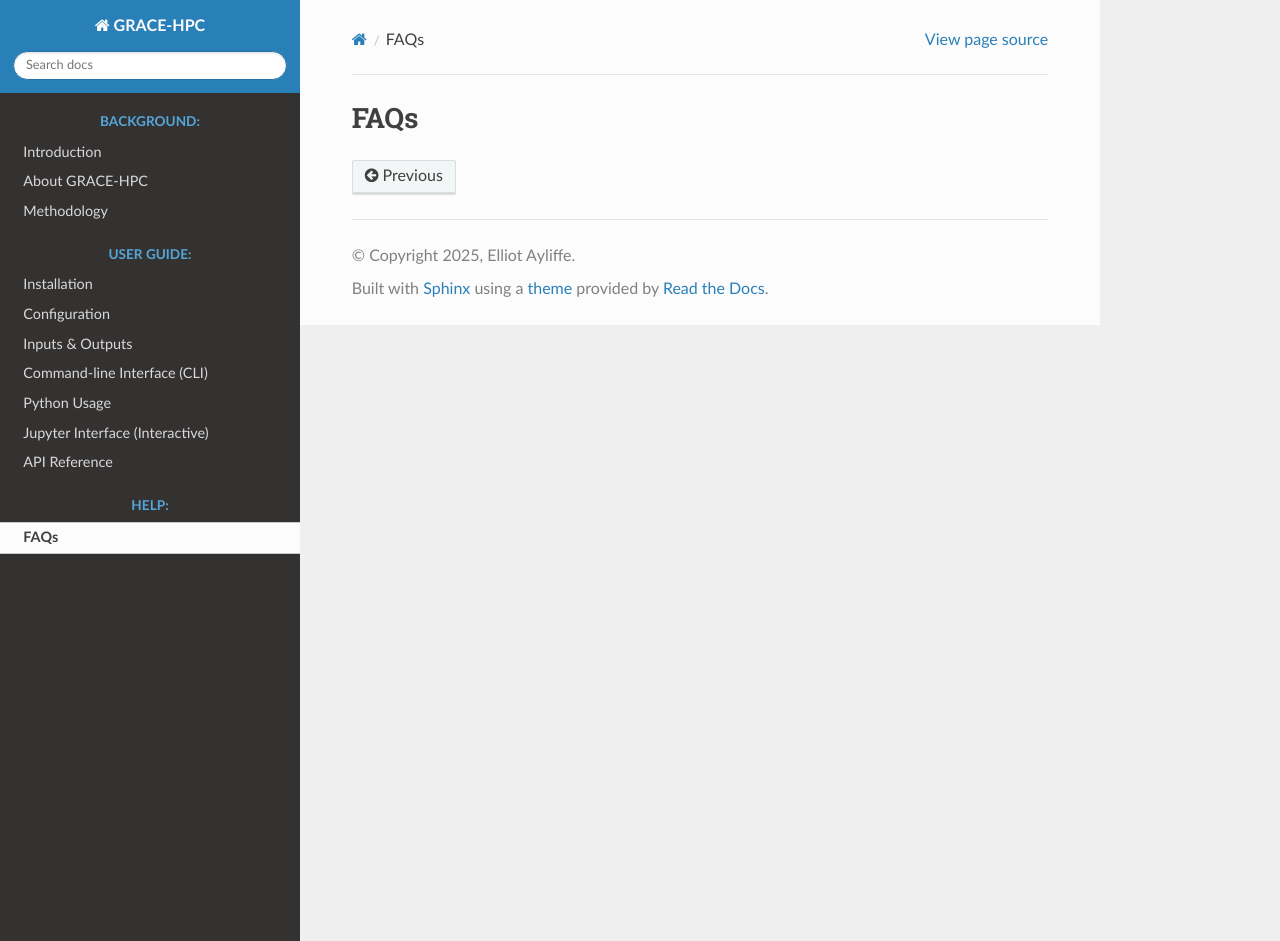
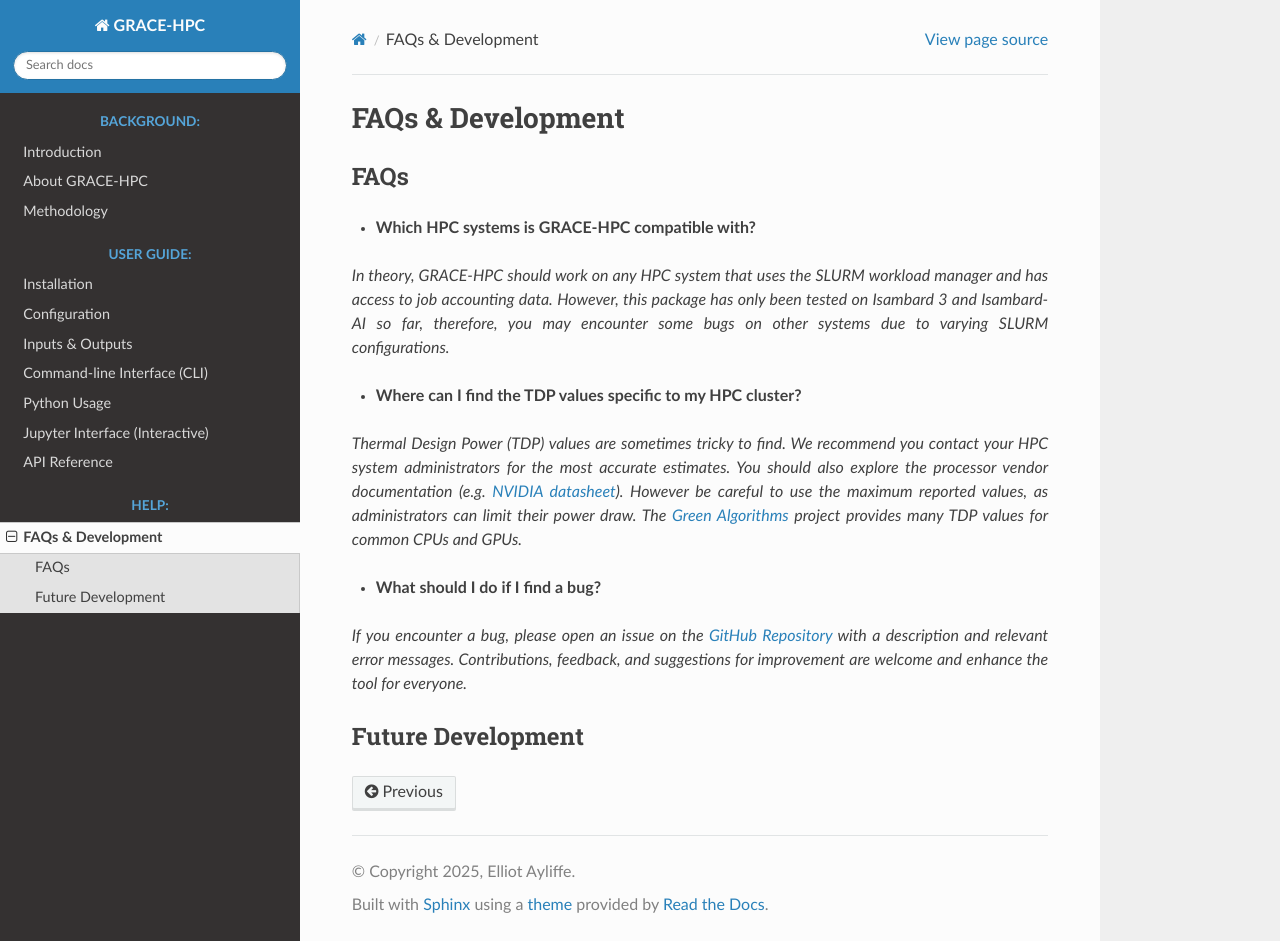
Before and after one commit to Elliot-Ayliffe/GRACE-HPC, a Sphinx documentation site: the page built from docs/faqs.md, in a window 1280 px wide and 941 px high. Built offline with Sphinx 7.4.7 and the Read the Docs theme 3.1.0, drawn with Linux system fonts in a browser that asks for light colours.

Commit message:
Update faqs.md

```diff
--- a/docs/faqs.md
+++ b/docs/faqs.md
@@ -1 +1,17 @@
-# FAQs
+# FAQs & Development
+
+## FAQs
+
+- **Which HPC systems is GRACE-HPC compatible with?**
+
+*In theory, GRACE-HPC should work on any HPC system that uses the SLURM workload manager and has access to job accounting data. However, this package has only been tested on Isambard 3 and Isambard-AI so far, therefore, you may encounter some bugs on other systems due to varying SLURM configurations.*
+
+- **Where can I find the TDP values specific to my HPC cluster?**
+
+*Thermal Design Power (TDP) values are sometimes tricky to find. We recommend you contact your HPC system administrators for the most accurate estimates. You should also explore the processor vendor documentation (e.g. [NVIDIA datasheet](https://resources.nvidia.com/en-us-grace-cpu/grace-hopper-superchip?ncid=no-ncid)). However be careful to use the maximum reported values, as administrators can limit their power draw. The [Green Algorithms](https://github.com/GreenAlgorithms/green-algorithms-tool/tree/master/data/latest) project provides many TDP values for common CPUs and GPUs.*
+
+- **What should I do if I find a bug?**
+
+*If you encounter a bug, please open an issue on the [GitHub Repository](https://github.com/Elliot-Ayliffe/GRACE-HPC/issues) with a description and relevant error messages. Contributions, feedback, and suggestions for improvement are welcome and enhance the tool for everyone.*
+
+## Future Development
```
